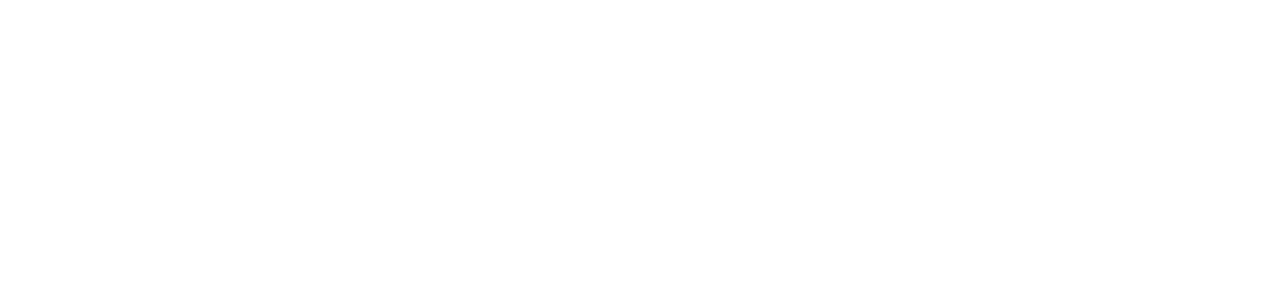
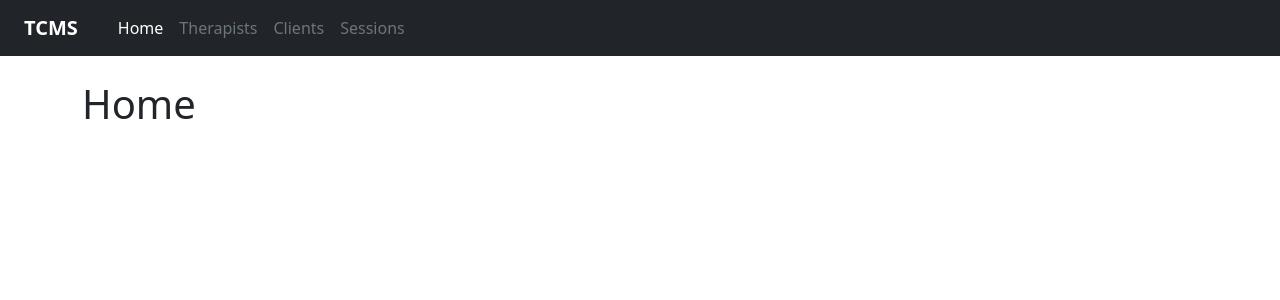
Before and after one commit to Supersheep50/Web-info-4, a React (Create React App) app in the folder frontend/: page /homepage in a window 1280 px wide. Before the commit this address had no page. Shown: the top 300 px of the page. Built offline with nearby package versions, Linux system fonts and the light colour scheme.

Commit message:
Added navbar

```diff
--- a/frontend/package.json
+++ b/frontend/package.json
@@ -7,6 +7,7 @@
     "@testing-library/jest-dom": "^6.6.3",
     "@testing-library/react": "^16.2.0",
     "@testing-library/user-event": "^13.5.0",
+    "bootstrap": "^5.3.3",
     "dom": "^0.0.3",
     "react": "^19.1.0",
     "react-dom": "^19.1.0",
--- a/frontend/src/App.js
+++ b/frontend/src/App.js
@@ -1,19 +1,25 @@
 import React from 'react';
-import { BrowserRouter as Router, Routes, Route, Link } from 'react-router-dom';
-import HomePage from './pages/Homepage';
-import TherapistPage from './pages/TherapistPage';
-import ClientPage from './pages/ClientPage';
-import SessionPage from './pages/SessionPage';
+import { BrowserRouter as Router, Routes, Route } from 'react-router-dom';
+import Navbar from './components/navbar'; // adjust the path if it's inside a /components folder
+
+// your page components
+import Homepage from './pages/Homepage';
+import Therapists from './pages/TherapistPage';
+import Clients from './pages/ClientPage';
+import Sessions from './pages/SessionPage';
 
 function App() {
   return (
     <Router>
-      <Routes>
-        <Route path="/" element={<HomePage />} />
-        <Route path="/therapists" element={<TherapistPage />} />
-        <Route path="/clients" element={<ClientPage />} />
-        <Route path="/sessions" element={<SessionPage />} />
-      </Routes>
+      <Navbar />
+      <div className="container mt-4">
+        <Routes>
+          <Route path="/homepage" element={<Homepage />} />
+          <Route path="/therapists" element={<Therapists />} />
+          <Route path="/clients" element={<Clients />} />
+          <Route path="/sessions" element={<Sessions />} />
+        </Routes>
+      </div>
     </Router>
   );
 }
--- /dev/null
+++ b/frontend/src/components/navbar.js
@@ -0,0 +1,29 @@
+import React from 'react';
+import { Link } from 'react-router-dom';
+import 'bootstrap/dist/css/bootstrap.min.css';
+
+function Navbar() {
+  return (
+    <nav className="navbar navbar-expand-lg navbar-dark bg-dark px-4">
+      <Link className="navbar-brand fw-bold" to="/">TCMS</Link>
+      <div className="collapse navbar-collapse">
+        <ul className="navbar-nav ms-3">
+          <li className="nav-item">
+            <Link className="nav-link active" to="/homepage">Home</Link>
+          </li>
+          <li className="nav-item">
+            <Link className="nav-link text-secondary" to="/therapists">Therapists</Link>
+          </li>
+          <li className="nav-item">
+            <Link className="nav-link text-secondary" to="/clients">Clients</Link>
+          </li>
+          <li className="nav-item">
+            <Link className="nav-link text-secondary" to="/sessions">Sessions</Link>
+          </li>
+        </ul>
+      </div>
+    </nav>
+  );
+}
+
+export default Navbar;
--- a/frontend/src/pages/Homepage.js
+++ b/frontend/src/pages/Homepage.js
@@ -1,15 +1,12 @@
 import React from 'react';
-import { Link } from 'react-router-dom';
 
-function HomePage() {
+function Homepage() {
   return (
     <div>
-      <h1>Welcome to the Therapist Client Management System</h1>
-      <Link to="/therapists"><button>Therapists</button></Link>
-      <Link to="/clients"><button>Clients</button></Link>
-      <Link to="/sessions"><button>Sessions</button></Link>
+      <h1>Home</h1>
+
     </div>
   );
 }
 
-export default HomePage;
+export default Homepage;
```
Also changed, not shown: 1 other file (tests, documents, lock files or other folders).
